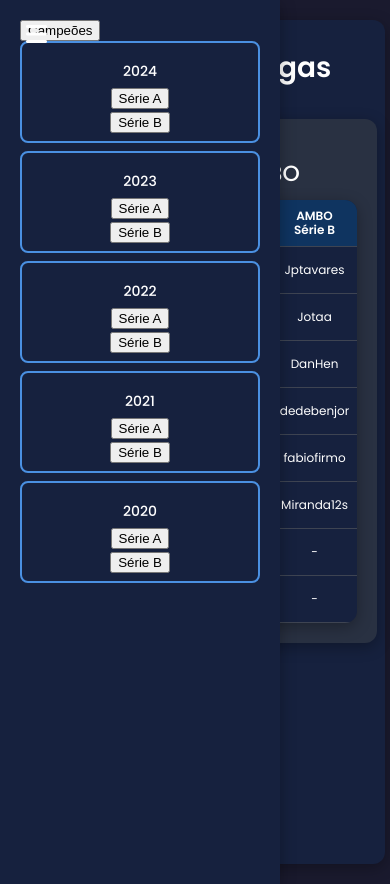
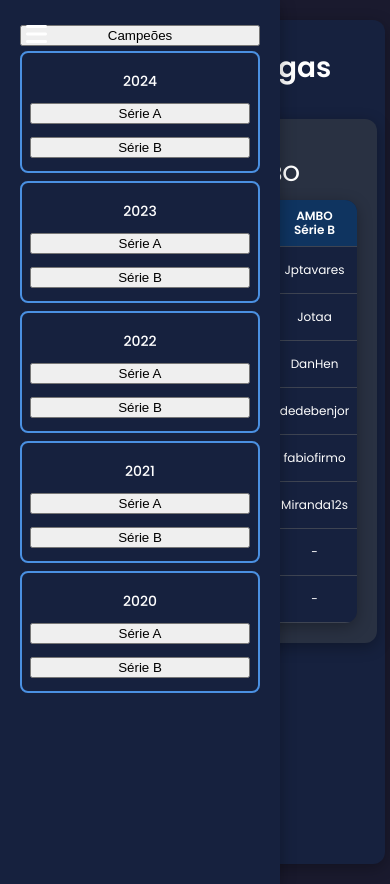
Before and after one commit to rafastein/Sleeper, a plain HTML site: page index.html in a window 390 px wide. Both pictures are taken after a click on the button "Menu". Drawn offline with Linux system fonts and the light colour scheme.

Commit message:
Add files via upload

```diff
--- a/styles.css
+++ b/styles.css
@@ -458,9 +458,10 @@ table tr:hover {
 /* Media query para telas menores */
 @media (max-width: 768px) {
 
-    #mobile-menu > *:first-child {
-        display: flex;
-        justify-content: center;
+    #mobile-menu button {
+        width: 100%; /* Ocupa toda a largura disponível */
+        text-align: center; /* Centraliza o texto dentro do botão */
+        margin: 0.3125rem 0; /* Adiciona margem superior e inferior para separação */
     }
 
     #sidebar {
```
